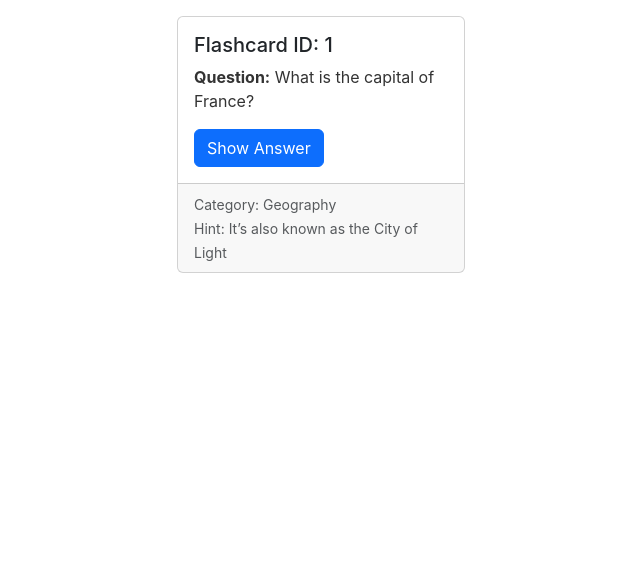
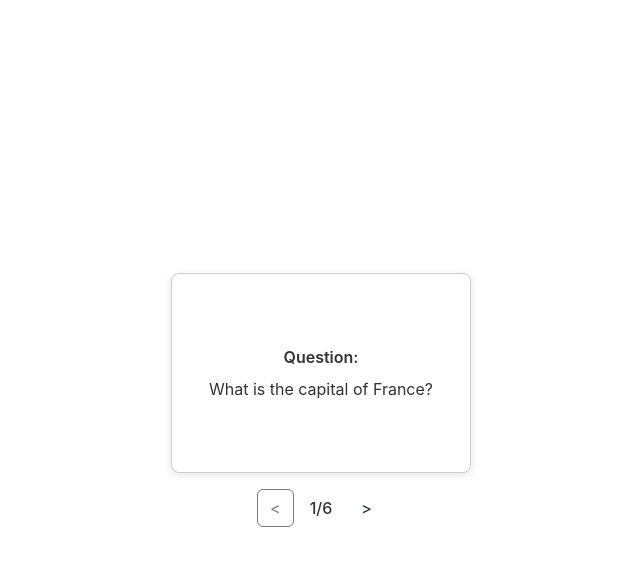
Before and after one commit to pctra266/BrightTownStudy, a React (Vite) app: page / in a window 1280 px wide. Shown: the top 566 px of the page, without its empty margins (319-959 px from the left). Built offline with nearby package versions, Linux system fonts and the light colour scheme; data requests are answered from the project's data file.

Commit message:
feat: implement flashcard set view with flip animation using plain CSS

```diff
--- a/db.json
+++ b/db.json
@@ -3,44 +3,32 @@
       {
         "id": 1,
         "question": "What is the capital of France?",
-        "answer": "Paris",
-        "category": "Geography",
-        "hint": "It’s also known as the City of Light"
+        "answer": "Paris"
       },
       {
         "id": 2,
         "question": "Trong JavaScript, từ khóa nào được dùng để khai báo biến mà không thể tái gán?",
-        "answer": "`const`",
-        "category": "JavaScript",
-        "hint": "Một biến khai báo bằng từ khóa này không thể gán lại giá trị sau khi khởi tạo"
+        "answer": "`const`"
       },
       {
         "id": 3,
         "question": "What does CSS stand for?",
-        "answer": "Cascading Style Sheets",
-        "category": "Web Development",
-        "hint": "It’s used to style HTML elements"
+        "answer": "Cascading Style Sheets"
       },
       {
         "id": 4,
         "question": "Khái niệm “closure” trong JavaScript là gì?",
-        "answer": "Closure là một hàm có thể truy cập vào biến của hàm cha dù hàm cha đã kết thúc thực thi.",
-        "category": "JavaScript",
-        "hint": "Liên quan đến phạm vi và lexical environment"
+        "answer": "Closure là một hàm có thể truy cập vào biến của hàm cha dù hàm cha đã kết thúc thực thi."
       },
       {
         "id": 5,
         "question": "What is the result of `2 + '2'` in JavaScript?",
-        "answer": "`'22'` (string)",
-        "category": "JavaScript",
-        "hint": "JavaScript thực hiện phép cộng giữa số và chuỗi như thế nào?"
+        "answer": "`'22'` (string)"
       },
       {
         "id": 6,
         "question": "Trong React, Hook `useState` trả về gì?",
-        "answer": "`[value, setValue]` – một mảng bao gồm state hiện tại và hàm để cập nhật state đó.",
-        "category": "React",
-        "hint": "Hook giúp quản lý local state trong component function"
+        "answer": "`[value, setValue]` một mảng bao gồm state hiện tại và hàm để cập nhật state đó."
       }
     ]
   }
--- a/package.json
+++ b/package.json
@@ -12,9 +12,7 @@
   },
   "dependencies": {
     "axios": "^1.9.0",
-    "bootstrap": "^5.3.6",
     "react": "^19.1.0",
-    "react-bootstrap": "^2.10.10",
     "react-dom": "^19.1.0"
   },
   "devDependencies": {
--- /dev/null
+++ b/src/pages/Flashcard/Flashcard.css
@@ -0,0 +1,90 @@
+.wrapper {
+    display: flex;
+    flex-direction: column;
+    align-items: center;
+    justify-content: center;
+    min-height: 100vh;
+    padding: 1rem;
+  }
+
+  .card-container {
+    width: 300px;
+    height: 200px;
+    perspective: 1000px;
+    margin-bottom: 1rem;
+    cursor: pointer;
+  }
+
+  .card-inner {
+    position: relative;
+    width: 100%;
+    height: 100%;
+    transition: transform 0.5s;
+    transform-style: preserve-3d;
+  }
+
+  .flipped {
+    transform: rotateX(180deg);
+  }
+
+  .face {
+    position: absolute;
+    width: 100%;
+    height: 100%;
+    backface-visibility: hidden;
+    border: 1px solid #ccc;
+    border-radius: 8px;
+    box-shadow: 0 2px 8px rgba(0, 0, 0, 0.1);
+    display: flex;
+    flex-direction: column;
+    justify-content: center;
+    align-items: center;
+    padding: 1rem;
+    background-color: white;
+    text-align: center;
+    user-select: none;
+  }
+
+  .back {
+    transform: rotateX(180deg);
+    background-color: #fafafa;
+  }
+
+  .controls {
+    display: flex;
+    align-items: center;
+    gap: 1rem;
+  }
+
+  .btn {
+    padding: 0.5rem 1rem;
+    background-color: #007bff;
+    color: white;
+    border: none;
+    border-radius: 4px;
+    cursor: pointer;
+  }
+
+  .btn:disabled {
+    background-color: #a0c4ff;
+    cursor: not-allowed;
+  }
+
+  .counter {
+    font-weight: 500;
+  }
+
+  .error-box {
+    margin: 2rem auto;
+    padding: 1rem;
+    max-width: 400px;
+    background-color: #fdecea;
+    color: #611a15;
+    border-radius: 4px;
+    text-align: center;
+  }
+
+  .loading {
+    text-align: center;
+    margin-top: 2rem;
+  }
--- a/src/pages/Flashcard/Flashcard.tsx
+++ b/src/pages/Flashcard/Flashcard.tsx
@@ -1,88 +1,119 @@
-import React, { useState, useEffect } from 'react';
-import { Card, Button, Spinner, Alert } from 'react-bootstrap';
-import api from '../../api/api';
+import { useState, useEffect } from "react";
+import api from "../../api/api";
+import "./Flashcard.css";
 
 const Flashcard = () => {
-  const [flashcard, setFlashcard] = useState(null);
+  const [flashcards, setFlashcards] = useState<any[]>([]);
+  const [flashcard, setFlashcard] = useState<any | null>(null);
+  const [currentIndex, setCurrentIndex] = useState(0);
+  const [isFlipped, setIsFlipped] = useState(false);
   const [loading, setLoading] = useState(true);
-  const [error, setError] = useState('');
-  const [showAnswer, setShowAnswer] = useState(false);
+  const [error, setError] = useState("");
 
   useEffect(() => {
-    const fetchFlashcard = async () => {
+    fetchFlashcards();
+  }, []);
+
+  const fetchFlashcards = async () => {
     try {
-        // Gọi API: GET http://localhost:9000/flashcards?id=1
-        const response = await api.get(`/flashcards?id=1`);
-        // JSON Server trả về mảng (response.data là array)
+      const response = await api.get("/flashcards");
       if (response.data.length > 0) {
+        setFlashcards(response.data);
         setFlashcard(response.data[0]);
       } else {
-          setError('Không tìm thấy flashcard với id = 1');
+        setError("Không tìm thấy flashcards nào");
       }
     } catch (err) {
-        setError('Có lỗi khi tải dữ liệu từ server');
+      setError("Có lỗi khi tải dữ liệu từ server");
       console.error(err);
     } finally {
       setLoading(false);
     }
   };
 
-    fetchFlashcard();
-  }, []);
+  useEffect(() => {
+    if (
+      flashcards.length > 0 &&
+      currentIndex >= 0 &&
+      currentIndex < flashcards.length
+    ) {
+      setFlashcard(flashcards[currentIndex]);
+      setIsFlipped(false);
+    }
+  }, [currentIndex, flashcards]);
 
-  const handleToggleAnswer = () => {
-    setShowAnswer((prev) => !prev);
+  const handleFlip = () => {
+    setIsFlipped((prev) => !prev);
+  };
+
+  const handlePrevious = () => {
+    if (currentIndex > 0) {
+      setCurrentIndex((prev) => prev - 1);
+    } else {
+      alert("Đã đến câu hỏi đầu tiên");
+    }
+  };
+
+  const handleNext = () => {
+    if (currentIndex < flashcards.length - 1) {
+      setCurrentIndex((prev) => prev + 1);
+    } else {
+      alert("Đã đến câu hỏi cuối cùng");
+    }
   };
 
   if (loading) {
-    return (
-      <div className="d-flex justify-content-center align-items-center" style={{ height: '200px' }}>
-        <Spinner animation="border" role="status">
-          <span className="visually-hidden">Loading...</span>
-        </Spinner>
-      </div>
-    );
+    return <div className="loading">Loading...</div>;
   }
 
   if (error) {
-    return (
-      <Alert variant="danger" className="mt-3">
-        {error}
-      </Alert>
-    );
+    return <div className="error-box">{error}</div>;
+  }
+
+  if (!flashcard) {
+    return null;
   }
 
   return (
-    <Card style={{ width: '18rem', margin: '1rem auto' }}>
-      <Card.Body>
-        <Card.Title>Flashcard ID: {flashcard.id}</Card.Title>
-        <Card.Text>
-          <strong>Question:</strong> {flashcard.question}
-        </Card.Text>
+    <div className="wrapper">
+      <div className="card-container" onClick={handleFlip}>
+        <div className={`card-inner ${isFlipped ? "flipped" : ""}`}>
+          <div className="face">
+            <div style={{ fontWeight: 600, marginBottom: "0.5rem" }}>
+              Question:
+            </div>
+            <div>{flashcard.question}</div>
+          </div>
 
-        {showAnswer && (
-          <Card.Text>
-            <strong>Answer:</strong> {flashcard.answer}
-          </Card.Text>
-        )}
+          <div className="face back">
+            <div style={{ fontWeight: 600, marginBottom: "0.5rem" }}>
+              Answer:
+            </div>
+            <div>{flashcard.answer}</div>
+          </div>
+        </div>
+      </div>
 
-        <Button variant="primary" onClick={handleToggleAnswer}>
-          {showAnswer ? 'Hide Answer' : 'Show Answer'}
-        </Button>
-      </Card.Body>
-
-      <Card.Footer>
-        <small className="text-muted">
-          Category: {flashcard.category}
-          {flashcard.hint && (
-            <>
-              <br />
-              Hint: {flashcard.hint}
-            </>
-          )}
-        </small>
-      </Card.Footer>
-    </Card>
+      <div className="controls">
+        <button
+          onClick={handlePrevious}
+          className="btn"
+          disabled={currentIndex === 0}
+        >
+          &lt;
+        </button>
+        <span className="counter">
+          {currentIndex + 1}/{flashcards.length}
+        </span>
+        <button
+          onClick={handleNext}
+          className="btn"
+          disabled={currentIndex === flashcards.length - 1}
+        >
+          &gt;
+        </button>
+      </div>
+    </div>
   );
 };
 
```
Also changed, not shown: 1 other file (tests, documents, lock files or other folders). Lines whose indentation alone changed are shown as unchanged.
